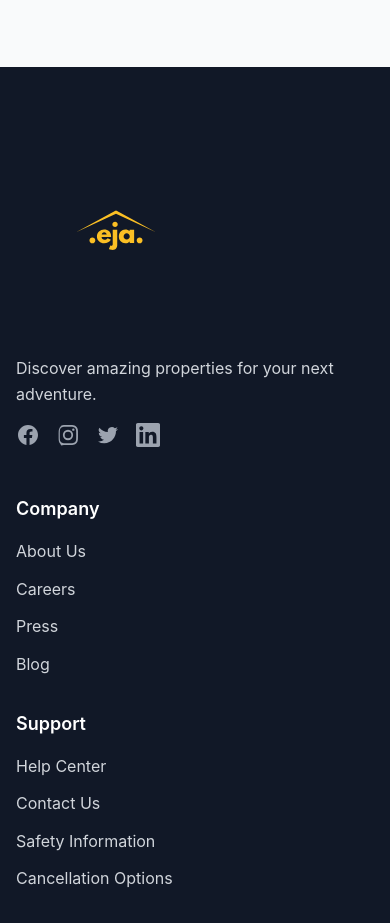
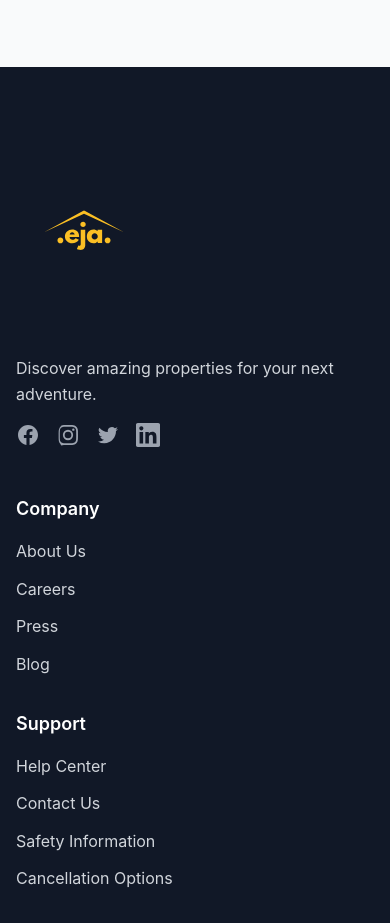
Before and after one commit to addycoder561/eja-homestay, a Next.js app: page / in a window 390 px wide. Shown: the part 3040-3963 px from the top of the page. Built offline with nearby package versions, Linux system fonts and the light colour scheme; no server answers; the database is empty.

Commit message:
feat: apply extreme left alignment to footer and improve mobile responsiveness

```diff
--- a/src/components/Footer.tsx
+++ b/src/components/Footer.tsx
@@ -80,7 +80,7 @@
           {/* Company Info */}
           <div className="lg:col-span-1">
             <div
-              className="flex items-center mb-6 animate-fade-in"
+              className="flex items-center mb-6 animate-fade-in -ml-8"
             >
               <img
                 src="/eja_02.svg"
--- a/src/components/Navigation.tsx
+++ b/src/components/Navigation.tsx
@@ -175,7 +175,7 @@
             {/* Top Navigation Bar */}
             <div className="flex justify-between items-center h-16 sm:h-20">
               {/* Enhanced Logo - Extreme Left Aligned */}
-              <Link href="/" className="flex items-center group-hover:scale-105 active:scale-95 transition-all duration-200 -ml-8">
+              <Link href="/" className="flex items-center group-hover:scale-105 active:scale-95 transition-all duration-200 -ml-4 sm:-ml-8">
                 <img
                   src="/eja_02.svg"
                   alt="EJA Logo"
```
